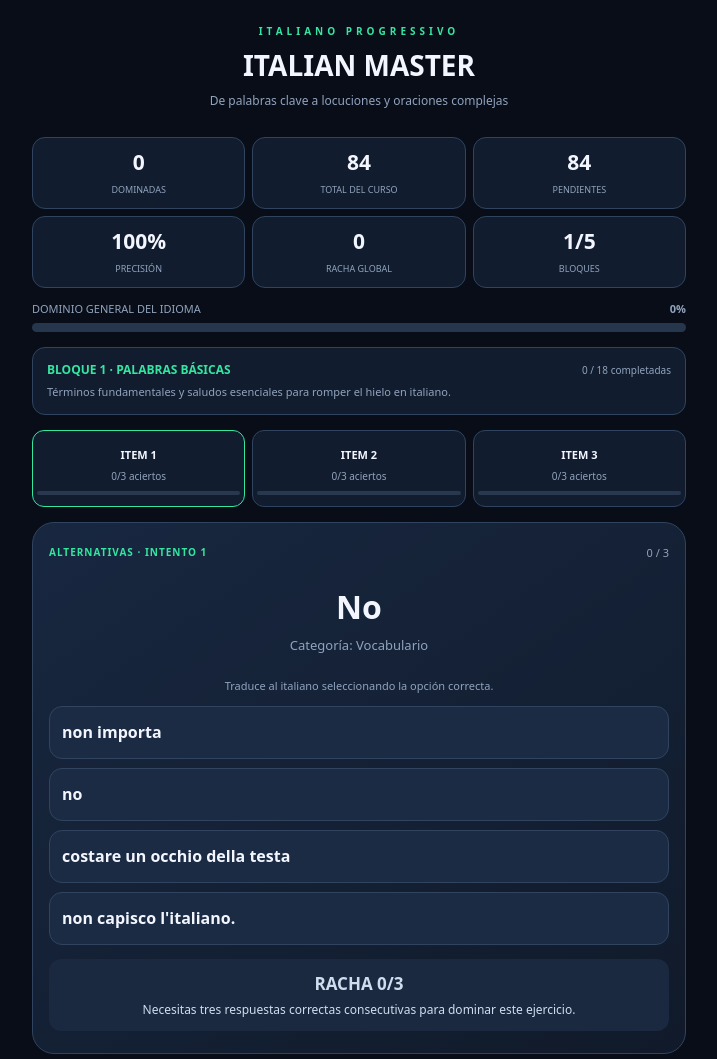
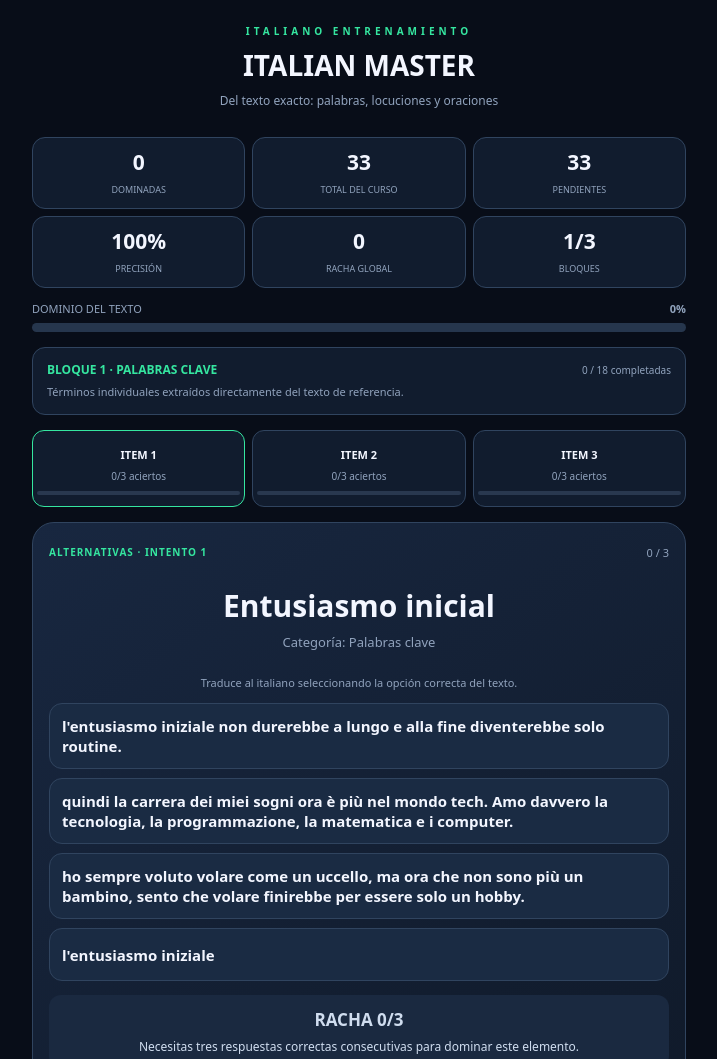
Before and after one commit to Duardus/DEUTSCH-ESPA-OL, a plain HTML site: page class9.html in a window 1280 px wide. Shown: the top 1059 px of the page, without its empty margins (281-998 px from the left). Drawn offline with Linux system fonts and the light colour scheme.

Commit message:
Update class9.html

```diff
--- a/class9.html
+++ b/class9.html
@@ -4,7 +4,7 @@
 <meta charset="UTF-8">
 <meta name="viewport" content="width=device-width, initial-scale=1, viewport-fit=cover">
 <meta name="theme-color" content="#080d18">
-<title>ITALIANO MASTER — Vocabolario e Frasi</title>
+<title>ITALIANO MASTER — Sogno e Lavoro</title>
 <style>
 :root{
   --bg:#080d18;--panel:#111c2e;--panel2:#1a2b43;
@@ -77,7 +77,7 @@ h1{font-size:28px;margin:8px 0}
 .mode{color:var(--green);font-size:10px;letter-spacing:1px;font-weight:900}
 .counter{font-size:11px;color:var(--muted)}
 .prompt{
-  font-size:clamp(22px,5.8vw,32px);font-weight:850;text-align:center;
+  font-size:clamp(20px,5.2vw,30px);font-weight:850;text-align:center;
   line-height:1.25;overflow-wrap:anywhere;margin:27px 0 9px
 }
 .translation{text-align:center;color:var(--muted);font-size:13px;min-height:20px}
@@ -86,7 +86,7 @@ h1{font-size:28px;margin:8px 0}
 .answer{
   width:100%;min-height:53px;background:var(--panel2);
   border:1px solid var(--border);border-radius:13px;padding:12px;
-  color:var(--text);font-size:16px;font-weight:750;text-align:left;
+  color:var(--text);font-size:15px;font-weight:750;text-align:left;
   overflow-wrap:anywhere
 }
 .answer.correct{background:#104735;border-color:var(--green)}
@@ -96,7 +96,7 @@ h1{font-size:28px;margin:8px 0}
 .write input{
   width:100%;min-width:0;height:57px;padding:14px;
   background:#080f1c;border:2px solid var(--border);
-  border-radius:13px;color:white;font-size:19px;outline:none
+  border-radius:13px;color:white;font-size:17px;outline:none
 }
 .write input:focus{border-color:var(--green)}
 .check{
@@ -141,8 +141,8 @@ h1{font-size:28px;margin:8px 0}
 @media(max-width:380px){
   .app{padding-left:10px;padding-right:10px}
   .question{padding:18px 12px}
-  .prompt{font-size:23px;margin-top:22px}
-  .answer{font-size:14px}
+  .prompt{font-size:22px;margin-top:22px}
+  .answer{font-size:13px}
   .stat strong{font-size:19px}
 }
 @media(max-height:650px){
@@ -157,9 +157,9 @@ h1{font-size:28px;margin:8px 0}
 <body>
 <div class="app">
 <header>
-  <div class="logo">ITALIANO PROGRESSIVO</div>
+  <div class="logo">ITALIANO ENTRENAMIENTO</div>
   <h1>ITALIAN MASTER</h1>
-  <div class="subtitle">De palabras clave a locuciones y oraciones complejas</div>
+  <div class="subtitle">Del texto exacto: palabras, locuciones y oraciones</div>
 </header>
 
 <section class="stats">
@@ -168,11 +168,11 @@ h1{font-size:28px;margin:8px 0}
   <div class="stat"><strong id="remaining">0</strong><span>PENDIENTES</span></div>
   <div class="stat"><strong id="accuracy">100%</strong><span>PRECISIÓN</span></div>
   <div class="stat"><strong id="streak">0</strong><span>RACHA GLOBAL</span></div>
-  <div class="stat"><strong id="coverage">0/5</strong><span>BLOQUES</span></div>
+  <div class="stat"><strong id="coverage">0/3</strong><span>BLOQUES</span></div>
 </section>
 
 <div class="progress-info">
-  <span>DOMINIO GENERAL DEL IDIOMA</span>
+  <span>DOMINIO DEL TEXTO</span>
   <b id="percent">0%</b>
 </div>
 <div class="progress"><div class="bar" id="bar"></div></div>
@@ -232,109 +232,50 @@ h1{font-size:28px;margin:8px 0}
 "use strict";
 
 /* =========================================================
-   BASE DE DATOS PROGRESIVA:
-   Estructurada en 5 bloques graduales (84 elementos):
-   - Bloque 1: Palabras esenciales y vocabulario base.
-   - Bloque 2: Falsos amigos y vocabulario de dificultad media.
-   - Bloque 3: Frases cortas y expresiones cotidianas.
-   - Bloque 4: Locuciones y modismos frecuentes.
-   - Bloque 5: Oraciones complejas y estructuras avanzadas.
+   BASE DE DATOS EXTRAÍDA ESTRICTAMENTE DEL TEXTO PROPORCIONADO:
+   Dividida en 3 bloques graduales (Palabras clave -> Expresiones/Locuciones -> Oraciones completas).
+   Sin inventar ningún contenido externo.
 ========================================================= */
 
 const database = [
-  // --- BLOQUE 1: PALABRAS ESENCIALES (stage: 0) ---
-  {id:"b1_1", stage:0, cat:"Vocabulario", es:"Hola / Adiós", it:"ciao"},
-  {id:"b1_2", stage:0, cat:"Vocabulario", es:"Por favor", it:"per favore"},
-  {id:"b1_3", stage:0, cat:"Vocabulario", es:"Gracias", it:"grazie"},
-  {id:"b1_4", stage:0, cat:"Vocabulario", es:"De nada", it:"prego"},
-  {id:"b1_5", stage:0, cat:"Vocabulario", es:"Buenos días", it:"buongiorno"},
-  {id:"b1_6", stage:0, cat:"Vocabulario", es:"Buenas tardes / noches", it:"buonasera"},
-  {id:"b1_7", stage:0, cat:"Vocabulario", es:"Sí", it:"sì"},
-  {id:"b1_8", stage:0, cat:"Vocabulario", es:"No", it:"no"},
-  {id:"b1_9", stage:0, cat:"Vocabulario", es:"Disculpa / Perdón", it:"scusa"},
-  {id:"b1_10", stage:0, cat:"Vocabulario", es:"Lo siento", it:"mi dispiace"},
-  {id:"b1_11", stage:0, cat:"Vocabulario", es:"Agua", it:"acqua"},
-  {id:"b1_12", stage:0, cat:"Vocabulario", es:"Café", it:"caffè"},
-  {id:"b1_13", stage:0, cat:"Vocabulario", es:"Casa", it:"casa"},
-  {id:"b1_14", stage:0, cat:"Vocabulario", es:"Amigo", it:"amico"},
-  {id:"b1_15", stage:0, cat:"Vocabulario", es:"Trabajo", it:"lavoro"},
-  {id:"b1_16", stage:0, cat:"Vocabulario", es:"Tiempo", it:"tempo"},
-  {id:"b1_17", stage:0, cat:"Vocabulario", es:"Dinero", it:"soldi"},
-  {id:"b1_18", stage:0, cat:"Vocabulario", es:"Comida", it:"cibo"},
+  // --- BLOQUE 1: PALABRAS Y TÉRMINOS CLAVE (stage: 0) ---
+  {id:"b1_1", stage:0, cat:"Palabras clave", es:"El trabajo", it:"il lavoro"},
+  {id:"b1_2", stage:0, cat:"Palabras clave", es:"Los sueños / De mis sueños", it:"dei miei sogni"},
+  {id:"b1_3", stage:0, cat:"Palabras clave", es:"Piloto acrobatico", it:"pilota acrobatico"},
+  {id:"b1_4", stage:0, cat:"Palabras clave", es:"Piloto de caza", it:"pilota da caccia"},
+  {id:"b1_5", stage:0, cat:"Palabras clave", es:"Un pájaro", it:"un uccello"},
+  {id:"b1_6", stage:0, cat:"Palabras clave", es:"Un niño", it:"un bambino"},
+  {id:"b1_7", stage:0, cat:"Palabras clave", es:"Un hobby", it:"un hobby"},
+  {id:"b1_8", stage:0, cat:"Palabras clave", es:"Entusiasmo inicial", it:"l'entusiasmo iniziale"},
+  {id:"b1_9", stage:0, cat:"Palabras clave", es:"Rutina", it:"routine"},
+  {id:"b1_10", stage:0, cat:"Palabras clave", es:"Mundo tech", it:"mondo tech"},
+  {id:"b1_11", stage:0, cat:"Palabras clave", es:"Tecnología", it:"tecnologia"},
+  {id:"b1_12", stage:0, cat:"Palabras clave", es:"Programación", it:"programmazione"},
+  {id:"b1_13", stage:0, cat:"Palabras clave", es:"Matemática", it:"matematica"},
+  {id:"b1_14", stage:0, cat:"Palabras clave", es:"Computadoras", it:"computer"},
+  {id:"b1_15", stage:0, cat:"Palabras clave", es:"Crear app", it:"creare app"},
+  {id:"b1_16", stage:0, cat:"Palabras clave", es:"Negocios online", it:"business online"},
+  {id:"b1_17", stage:0, cat:"Palabras clave", es:"Remoto", it:"da remoto"},
+  {id:"b1_18", stage:0, cat:"Palabras clave", es:"Cualquier parte del mundo", it:"qualsiasi parte del mondo"},
 
-  // --- BLOQUE 2: FALSOS AMIGOS Y TÉRMINOS COMPLEJOS (stage: 1) ---
-  {id:"b2_1", stage:1, cat:"Falsos Amigos", es:"En seguida / Inmediatamente (Subito)", it:"subito"},
-  {id:"b2_2", stage:1, cat:"Falsos Amigos", es:"Oficina (Ufficio)", it:"ufficio"},
-  {id:"b2_3", stage:1, cat:"Falsos Amigos", es:"Traducción / Borrador (Brutta copia)", it:"brutta copia"},
-  {id:"b2_4", stage:1, cat:"Falsos Amigos", es:"Pronto / A su debido tiempo (A suo tempo)", it:"a suo tempo"},
-  {id:"b2_5", stage:1, cat:"Falsos Amigos", es:"Burro (Mantequilla)", it:"burro"},
-  {id:"b2_6", stage:1, cat:"Falsos Amigos", es:"Cartera / Billetera (Portafoglio)", it:"portafoglio"},
-  {id:"b2_7", stage:1, cat:"Vocabulario Difícil", es:"Quizás / Tal vez", it:"forse"},
-  {id:"b2_8", stage:1, cat:"Vocabulario Difícil", es:"Sin embargo / No obstante", it:"tuttavia"},
-  {id:"b2_9", stage:1, cat:"Vocabulario Difícil", es:"Además", it:"inoltre"},
-  {id:"b2_10", stage:1, cat:"Vocabulario Difícil", es:"Incluso / Hasta", it:"anche"},
-  {id:"b2_11", stage:1, cat:"Vocabulario Difícil", es:"De todas formas / Igualmente", it:"comunque"},
-  {id:"b2_12", stage:1, cat:"Vocabulario Difícil", es:"Pronto / Dentro de poco", it:"presto"},
-  {id:"b2_13", stage:1, cat:"Vocabulario Difícil", es:"A menudo", it:"spesso"},
-  {id:"b2_14", stage:1, cat:"Vocabulario Difícil", es:"Rara vez", it:"raramente"},
-  {id:"b2_15", stage:1, cat:"Vocabulario Difícil", es:"En cualquier caso", it:"in ogni caso"},
-  {id:"b2_16", stage:1, cat:"Vocabulario Difícil", es:"A propósito", it:"a proposito"},
-  {id:"b2_17", stage:1, cat:"Vocabulario Difícil", es:"Al menos", it:"almeno"},
-  {id:"b2_18", stage:1, cat:"Vocabulario Difícil", es:"Casi", it:"quasi"},
+  // --- BLOQUE 2: LOCUCIONES Y FRASES INTERMEDIAS (stage: 1) ---
+  {id:"b2_1", stage:1, cat:"Locuciones y Frases", es:"El trabajo de mis sueños siempre ha sido...", it:"il lavoro dei miei sogni è sempre stato"},
+  {id:"b2_2", stage:1, cat:"Locuciones y Frases", es:"Siempre he querido volar como un pájaro", it:"ho sempre voluto volare come un uccello"},
+  {id:"b2_3", stage:1, cat:"Locuciones y Frases", es:"Pero ahora que ya no soy un niño", it:"ma ora che non sono più un bambino"},
+  {id:"b2_4", stage:1, cat:"Locuciones y Frases", es:"Siento que volar terminaría siendo solo un hobby", it:"sento che volare finirebbe per essere solo un hobby"},
+  {id:"b2_5", stage:1, cat:"Locuciones y Frases", es:"El entusiasmo inicial no duraría mucho", it:"l'entusiasmo iniziale non durerebbe a lungo"},
+  {id:"b2_6", stage:1, cat:"Locuciones y Frases", es:"Y al final se convertiría solo en rutina", it:"e alla fine diventerebbe solo routine"},
+  {id:"b2_7", stage:1, cat:"Locuciones y Frases", es:"Así que la carrera de mis sueños ahora es más en el mundo tech", it:"quindi la carriera dei miei sogni ora è più nel mondo tech"},
+  {id:"b2_8", stage:1, cat:"Locuciones y Frases", es:"Realmente amo la tecnología, la programación, la matemática y los ordenadores", it:"amo davvero la tecnologia, la programmazione, la matematica e i computer"},
+  {id:"b2_9", stage:1, cat:"Locuciones y Frases", es:"Por esto, hoy el trabajo de mis sueños es...", it:"per questo, oggi il lavoro dei miei sogni è"},
+  {id:"b2_10", stage:1, cat:"Locuciones y Frases", es:"Para poder trabajar de remoto", it:"così da poter lavorare da remoto"},
 
-  // --- BLOQUE 3: FRASES CORTAS Y EXPRESIONES (stage: 2) ---
-  {id:"b3_1", stage:2, cat:"Frases Útiles", es:"¿Cómo estás?", it:"come stai?"},
-  {id:"b3_2", stage:2, cat:"Frases Útiles", es:"Estoy muy bien, gracias.", it:"sto molto bene, grazie."},
-  {id:"b3_3", stage:2, cat:"Frases Útiles", es:"¿Qué hora es?", it:"che ore sono?"},
-  {id:"b3_4", stage:2, cat:"Frases Útiles", es:"No entiendo italiano.", it:"non capisco l'italiano."},
-  {id:"b3_5", stage:2, cat:"Frases Útiles", es:"¿Puedes hablar más lento?", it:"puoi parlare più lentamente?"},
-  {id:"b3_6", stage:2, cat:"Frases Útiles", es:"¿Cuánto cuesta esto?", it:"quanto costa questo?"},
-  {id:"b3_7", stage:2, cat:"Frases Útiles", es:"¿Dónde está el baño?", it:"dov'è il bagno?"},
-  {id:"b3_8", stage:2, cat:"Frases Útiles", es:"Tengo mucha hambre.", it:"ho molta fame."},
-  {id:"b3_9", stage:2, cat:"Frases Útiles", es:"Tengo sueño.", it:"ho sonno."},
-  {id:"b3_10", stage:2, cat:"Frases Útiles", es:"Tengo sed.", it:"ho sete."},
-  {id:"b3_11", stage:2, cat:"Frases Útiles", es:"No pasa nada / No te preocupes.", it:"non importa"},
-  {id:"b3_12", stage:2, cat:"Frases Útiles", es:"Nos vemos mañana.", it:"ci vediamo domani"},
-  {id:"b3_13", stage:2, cat:"Frases Útiles", es:"Buen provecho.", it:"buon appetito"},
-  {id:"b3_14", stage:2, cat:"Frases Útiles", es:"¡Qué tengas un buen día!", it:"buona giornata!"},
-  {id:"b3_15", stage:2, cat:"Frases Útiles", es:"Hasta luego.", it:"a presto"},
-  {id:"b3_16", stage:2, cat:"Frases Útiles", es:"Tengo prisa.", it:"ho fretta"},
-  {id:"b3_17", stage:2, cat:"Frases Útiles", es:"Es verdad.", it:"è vero"},
-  {id:"b3_18", stage:2, cat:"Frases Útiles", es:"No lo sé.", it:"non lo so"},
-
-  // --- BLOQUE 4: LOCUCIONES Y MODISMOS (stage: 3) ---
-  {id:"b4_1", stage:3, cat:"Locuciones", es:"En boca cerrada no entran moscas (literal: en boca cerrada no entran moscas)", it:"in bocca al lupo"},
-  {id:"b4_2", stage:3, cat:"Locuciones", es:"¡Que tengas mucha suerte! (Respuesta a in bocca al lupo)", it:"crepi il lupo"},
-  {id:"b4_3", stage:3, cat:"Locuciones", es:"Me importa un bledo / No me importa nada", it:"non me ne frega niente"},
-  {id:"b4_4", stage:3, cat:"Locuciones", es:"Costar un ojo de la cara", it:"costare un occhio della testa"},
-  {id:"b4_5", stage:3, cat:"Locuciones", es:"Perder la paciencia / Irse de los cabales", it:"perdere le staffe"},
-  {id:"b4_6", stage:3, cat:"Locuciones", es:"Tener los pies en la tierra", it:"avere i piedi per terra"},
-  {id:"b4_7", stage:3, cat:"Locuciones", es:"Hacer la vista gorda", it:"chiudere un occhio"},
-  {id:"b4_8", stage:3, cat:"Locuciones", es:"Estar en las nubes", it:"essere tra le nuvole"},
-  {id:"b4_9", stage:3, cat:"Locuciones", es:"Hablar claro sin rodeos", it:"parlare chiaro"},
-  {id:"b4_10", stage:3, cat:"Locuciones", es:"Meter la pata (cometer un error)", it:"fare una gaffe"},
-  {id:"b4_11", stage:3, cat:"Locuciones", es:"Tomar el pelo (burlarse)", it:"prendere in giro"},
-  {id:"b4_12", stage:3, cat:"Locuciones", es:"Estar hecho un lío", it:"essere in un pasticcio"},
-  {id:"b4_13", stage:3, cat:"Locuciones", es:"Poner la mano en el fuego", it:"mettere la mano nel fuoco"},
-  {id:"b4_14", stage:3, cat:"Locuciones", es:"Andar con pies de plomo", it:"procedere con i piedi di piombo"},
-  {id:"b4_15", stage:3, cat:"Locuciones", es:"A duras penas", it:"a stento"},
-  {id:"b4_16", stage:3, cat:"Locuciones", es:"De repente / Súbitamente", it:"all'improvviso"},
-  {id:"b4_17", stage:3, cat:"Locuciones", es:"Paso a paso", it:"passo dopo passo"},
-  {id:"b4_18", stage:3, cat:"Locuciones", es:"A lo largo y a lo ancho", it:"in lungo e in largo"},
-
-  // --- BLOQUE 5: ORACIONES COMPLEJAS Y AVANZADAS (stage: 4) ---
-  {id:"b5_1", stage:4, cat:"Oraciones Complejas", es:"Si tuviera más tiempo libre, viajaría por todo el mundo.", it:"se avessi più tempo libero, viaggierei in tutto il mondo."},
-  {id:"b5_2", stage:4, cat:"Oraciones Complejas", es:"Espero que hayas tenido un excelente viaje de negocios.", it:"spero che tu abbia fatto un eccellente viaggio di lavoro."},
-  {id:"b5_3", stage:4, cat:"Oraciones Complejas", es:"Aunque llueva mañana, saldremos a dar un largo paseo.", it:"anche se piove domani, usciremo a fare una lunga passeggiata."},
-  {id:"b5_4", stage:4, cat:"Oraciones Complejas", es:"No creo que ellos sepan la verdad sobre este asunto.", it:"non credo che loro sappiano la verità su questa questione."},
-  {id:"b5_5", stage:4, cat:"Oraciones Complejas", es:"Habría terminado el proyecto ayer si no hubiera tenido tantos problemas.", it:"avrei finito il progetto ieri se non avessi avuto così tanti problemi."},
-  {id:"b5_6", stage:4, cat:"Oraciones Complejas", es:"Dime con quién andas y te diré quién eres.", it:"dimmi con chi vai e ti dirò chi sei."},
-  {id:"b5_7", stage:4, cat:"Oraciones Complejas", es:"Más vale tarde que nunca.", it:"meglio tardi che mai"},
-  {id:"b5_8", stage:4, cat:"Oraciones Complejas", es:"Quien ríe último ríe mejor.", it:"chi ride ultimo ride meglio"},
-  {id:"b5_9", stage:4, cat:"Oraciones Complejas", es:"No todo lo que brilla es oro.", it:"non è oro tutto ciò che luccica"},
-  {id:"b5_10", stage:4, cat:"Oraciones Complejas", es:"El que busca encuentra.", it:"chi cerca trova"},
-  {id:"b5_11", stage:4, cat:"Oraciones Complejas", es:"Vale más un pájaro en mano que ciento volando.", it:"meglio un uovo oggi che una gallina domani"},
-  {id:"b5_12", stage:4, cat:"Oraciones Complejas", es:"Quien bien te quiere te hará llorar.", it:"chi ama ben punisce ben"}
+  // --- BLOQUE 3: ORACIONES COMPLETAS DEL TEXTO (stage: 2) ---
+  {id:"b3_1", stage:2, cat:"Oraciones Completas", es:"El trabajo de mis sueños es siempre sido convertirse en un piloto acrobatico o un piloto de caza.", it:"il lavoro dei miei sogni è sempre stato diventare un pilota acrobatico o un pilota da caccia."},
+  {id:"b3_2", stage:2, cat:"Oraciones Completas", es:"He siempre querido volar como un pájaro, pero ahora que no soy más un niño, siento que volar terminaría para ser solo un hobby.", it:"ho sempre voluto volare come un uccello, ma ora che non sono più un bambino, sento che volare finirebbe per essere solo un hobby."},
+  {id:"b3_3", stage:2, cat:"Oraciones Completas", es:"El entusiasmo inicial no duraría a largo y a la fin se convertiría solo rutina.", it:"l'entusiasmo iniziale non durerebbe a lungo e alla fine diventerebbe solo routine."},
+  {id:"b3_4", stage:2, cat:"Oraciones Completas", es:"Así que la carrera de mis sueños ahora es más en el mundo tech. Amo verdaderamente la tecnología, la programación, la matemática y los computer.", it:"quindi la carrera dei miei sogni ora è più nel mondo tech. Amo davvero la tecnologia, la programmazione, la matematica e i computer."},
+  {id:"b3_5", stage:2, cat:"Oraciones Completas", es:"Por esto, hoy el trabajo de mis sueños es crear app o business online, así de poder trabajar de remoto de cualquier parte del mundo.", it:"per questo, oggi il lavoro dei miei sogni è creare app o business online, così da poter lavorare da remoto da qualsiasi parte del mondo."}
 ];
 
 /* =========================================================
@@ -343,24 +284,16 @@ const database = [
 
 const stages = [
   {
-    name:"BLOQUE 1 · PALABRAS BÁSICAS",
-    description:"Términos fundamentales y saludos esenciales para romper el hielo en italiano."
+    name:"BLOQUE 1 · PALABRAS CLAVE",
+    description:"Términos individuales extraídos directamente del texto de referencia."
   },
   {
-    name:"BLOQUE 2 · FALSOS AMIGOS Y NIVEL MEDIO",
-    description:"Palabras que se prestan a confusión y conectores avanzados para ganar fluidez."
+    name:"BLOQUE 2 · LOCUCIONES Y EXPRESIONES",
+    description:"Segmentos y frases intermedias estructuradas a partir del mismo texto."
   },
   {
-    name:"BLOQUE 3 · FRASES COTIDIANAS",
-    description:"Oraciones cortas e indispensables para desenvolverse en situaciones diarias."
-  },
-  {
-    name:"BLOQUE 4 · LOCUCIONES Y MODISMOS",
-    description:"Expresiones idiomáticas y giros populares que usan los nativos."
-  },
-  {
-    name:"BLOQUE 5 · ORACIONES COMPLEJAS Y PROVERBIOS",
-    description:"Estructuras gramaticales avanzadas, subjuntivo y sabiduría popular italiana."
+    name:"BLOQUE 3 · ORACIONES COMPLETAS",
+    description:"Párrafos y oraciones íntegras del texto para un dominio total."
   }
 ];
 
@@ -371,7 +304,7 @@ const bankById = new Map(database.map(item => [item.id, item]));
    ESTADO Y PERSISTENCIA
 ========================================================= */
 
-const STORAGE_KEY = "italian_master_progress_v5";
+const STORAGE_KEY = "italian_master_text_v1";
 
 let pending = [];
 let queue = [];
@@ -389,7 +322,6 @@ let completed = false;
 let timer = null;
 let celebrationFinal = false;
 let activeStage = 0;
-let masteredCategories = [];
 
 const $ = id => document.getElementById(id);
 const promptEl = $("prompt");
@@ -425,7 +357,7 @@ function getItem(q){
 
 function saveProgress(){
   const data = {
-    version: 5,
+    version: 1,
     pending,
     queue,
     current: current ? {...current} : null,
@@ -436,7 +368,6 @@ function saveProgress(){
     wrongAnswers,
     globalStreak,
     activeStage,
-    masteredCategories,
     soundEnabled,
     completed
   };
@@ -456,7 +387,7 @@ function loadProgress(){
     if(!raw) return false;
 
     const data = JSON.parse(raw);
-    if(!data || data.version !== 5) return false;
+    if(!data || data.version !== 1) return false;
 
     const validIds = new Set(database.map(item => item.id));
 
@@ -479,7 +410,6 @@ function loadProgress(){
     wrongAnswers = Math.max(0, Number(data.wrongAnswers) || 0);
     globalStreak = Math.max(0, Number(data.globalStreak) || 0);
     activeStage = Math.min(stages.length - 1, Math.max(0, Number(data.activeStage) || 0));
-    masteredCategories = Array.isArray(data.masteredCategories) ? data.masteredCategories : [];
     soundEnabled = data.soundEnabled !== false;
     completed = data.completed === true;
 
@@ -512,7 +442,6 @@ function initializeFresh(){
   wrongAnswers = 0;
   globalStreak = 0;
   activeStage = 0;
-  masteredCategories = [];
   completed = false;
   locked = false;
 
@@ -653,8 +582,8 @@ function render(){
     : "ALTERNATIVAS · INTENTO " + (current.streak + 1);
 
   $("instruction").textContent = isWriting
-    ? "Escribe la frase o palabra en italiano exacta."
-    : "Traduce al italiano seleccionando la opción correcta.";
+    ? "Escribe la traducción exacta en italiano basada estrictamente en el texto."
+    : "Traduce al italiano seleccionando la opción correcta del texto.";
 
   answersEl.replaceChildren();
   answersEl.style.display = isWriting ? "none" : "grid";
@@ -672,8 +601,8 @@ function render(){
     "neutral",
     "RACHA " + current.streak + "/3",
     isWriting
-      ? "Recuerda la estructura y escribe la frase completa en italiano."
-      : "Necesitas tres respuestas correctas consecutivas para dominar este ejercicio."
+      ? "Escribe exactamente la frase o palabra en italiano."
+      : "Necesitas tres respuestas correctas consecutivas para dominar este elemento."
   );
 
   updateSlots();
@@ -748,7 +677,7 @@ function handleCorrect(){
   speak(answer);
 
   if(current.streak >= 3){
-    showFeedback("good", "¡DOMINADA! ✓", answer + " · Tres aciertos consecutivos.");
+    showFeedback("good", "¡DOMINADO! ✓", answer + " · Tres aciertos consecutivos.");
     updateAll();
     saveProgress();
 
@@ -839,11 +768,11 @@ function masterQuestion(){
   updateAll();
   render();
 
-  if(masteredIds.length > 0 && masteredIds.length % 15 === 0){
+  if(masteredIds.length > 0 && masteredIds.length % 10 === 0){
     showCelebration(
       "¡EXCELENTE PROGRESO!",
       "Has dominado " + masteredIds.length + " de " + TOTAL +
-      " elementos. Tu constancia da frutos.",
+      " elementos del texto. ¡Sigue así!",
       "🔥",
       false
     );
@@ -958,8 +887,8 @@ function finishGame(){
   saveProgress();
 
   showCelebration(
-    "¡CURSO COMPLETADO!",
-    "Has dominado con éxito todo el contenido: desde palabras clave y falsos amigos hasta complejas oraciones y locuciones italianas.",
+    "¡TEXTO COMPLETADO!",
+    "Has dominado estrictamente todo el material de estudio basado en el texto: palabras clave, locuciones y oraciones completas en italiano.",
     "🏆",
     true
   );
@@ -985,7 +914,7 @@ typedEl.addEventListener("focus", () => {
 });
 
 $("restart").addEventListener("click", () => {
-  const confirmed = confirm("¿Deseas reiniciar todo tu progreso y empezar desde cero?");
+  const confirmed = confirm("¿Deseas reiniciar tu progreso y empezar desde cero?");
   if(!confirmed) return;
 
   if(timer !== null){
@@ -1013,7 +942,7 @@ $("continue").addEventListener("click", () => {
   $("celebration").classList.remove("show");
 
   if(celebrationFinal){
-    const confirmed = confirm("¿Quieres empezar un nuevo ciclo? El progreso actual se restablecerá.");
+    const confirmed = confirm("¿Quieres reiniciar el ciclo de estudio?");
     if(confirmed){
       if(timer !== null) clearTimeout(timer);
       timer = null;
```
